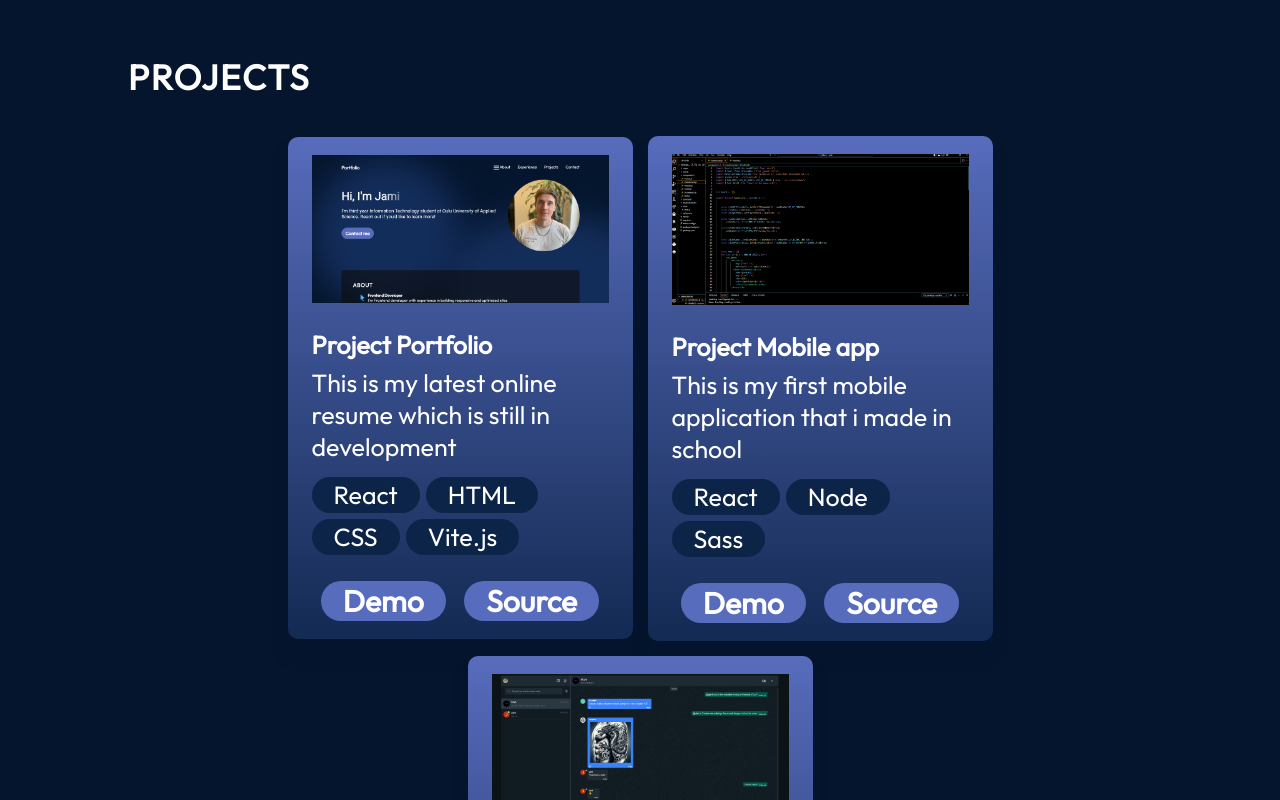
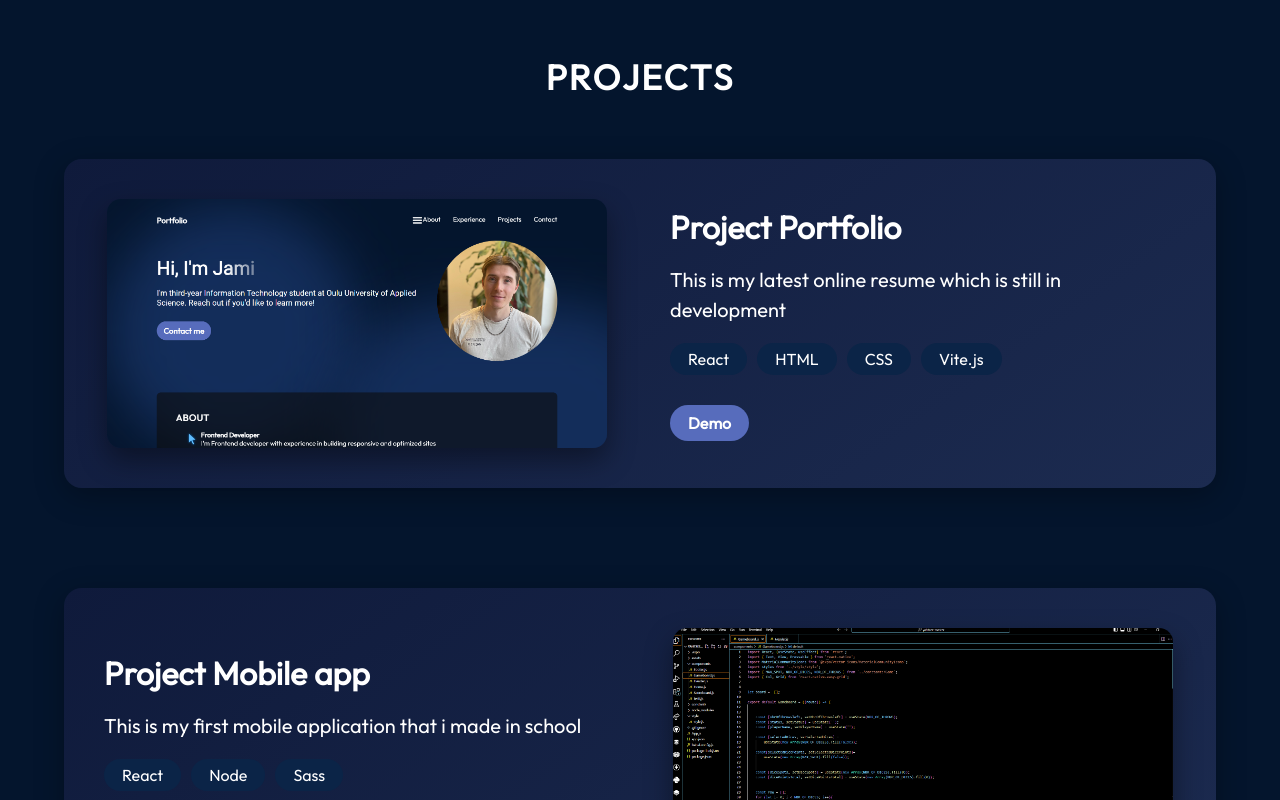
Before and after one commit to Jamirankinen/Portfolio, a React (Vite) app: page / in a window 1280 px wide. Shown: the part 1740-2540 px from the top of the page. Built offline with nearby package versions, Linux system fonts and the light colour scheme.

Commit message:
Changed from cards to better visualisation

```diff
--- a/src/components/Projects/ProjectCard.jsx
+++ /dev/null
@@ -1,36 +0,0 @@
-import React from "react";
-import { getImageUrl } from "../../utils";
-import styles from "./ProjectCard.module.css";
-
-export const ProjectCard = ({
-  project: { title, imageSrc, description, skills, demo, source },
-}) => {
-  return (
-    <div className={styles.container}>
-      <img
-        src={getImageUrl(imageSrc)}
-        alt={`Image of ${title}`}
-        className={styles.image}
-      />
-      <h3 className={styles.title}>{title}</h3>
-      <p className={styles.description}>{description}</p>
-      <ul className={styles.skills}>
-        {skills.map((skill, id) => {
-          return (
-            <li key={id} className={styles.skill}>
-              {skill}{" "}
-            </li>
-          );
-        })}
-      </ul>
-      <div className={styles.links}>
-        <a href={demo} className={styles.link}>
-          Demo
-        </a>
-        <a href={source} className={styles.link}>
-          Source
-        </a>
-      </div>
-    </div>
-  );
-};
--- a/src/components/Projects/ProjectCard.module.css
+++ /dev/null
@@ -1,65 +0,0 @@
-@import "../../vars.css";
-
-.container {
-  display: flex;
-  flex-direction: column;
-  border-radius: 10px;
-  background: linear-gradient(180deg, #576cbc 0%, #132a53 100%);
-  box-shadow: 0 16px 14px 0 #04152d;
-  padding: 18px 24px;
-  max-width: 345px;
-}
-
-.image {
-  margin-bottom: 26px;
-}
-
-.title {
-  font-size: 25px;
-  font-weight: 700;
-}
-
-.description {
-  margin-top: 6px;
-  font-size: 25px;
-  font-weight: 400;
-}
-
-.skills {
-  width: 100%;
-  margin-top: 14px;
-  display: flex;
-  flex-direction: row;
-  flex-wrap: wrap;
-  gap: 6px;
-  list-style: none;
-}
-
-.skill {
-  font-size: 25px;
-  font-weight: 400;
-  border-radius: 100px;
-  background: var(--color-dark);
-  padding: 2px 22px;
-}
-
-.links {
-  width: 100%;
-  margin-top: 26px;
-  display: flex;
-  justify-content: space-around;
-}
-
-.link {
-  text-decoration: none;
-  color: var(--color-text);
-  font-size: 30px;
-  font-weight: 600;
-  border-radius: 100px;
-  background: var(--color-primary);
-  padding: 1px 22px;
-}
-
-.link:hover {
-  background-color: var(--color-dark);
-}
--- /dev/null
+++ b/src/components/Projects/ProjectSlide.jsx
@@ -0,0 +1,112 @@
+import React from "react";
+import styles from "./ProjectSlide.module.css";
+import { getImageUrl } from "../../utils";
+import { motion } from "framer-motion";
+
+export const ProjectSlide = ({ project, isReversed, delays = {} }) => {
+  const {
+    title,
+    imageSrc,
+    description,
+    skills,
+    demo,
+    source
+  } = project;
+
+  // Fallback delays if not all are specified
+  const {
+    image = 1.0,
+    content = 1.3,
+    title: titleDelay = 1.5,
+    description: descDelay = 1.7,
+    skills: skillsDelay = 1.9,
+    links: linksDelay = 2.1
+  } = delays;
+
+  return (
+    <motion.div
+      className={`${styles.projectSlide} ${isReversed ? styles.reversed : ""}`}
+      initial={{ opacity: 0, y: 100 }}
+      whileInView={{ opacity: 1, y: 0 }}
+      viewport={{ once: true }}
+      transition={{ duration: 1, ease: "easeOut" }}
+    >
+      {/* Image */}
+      <motion.div
+        className={styles.imageContainer}
+        initial={{ opacity: 0, x: isReversed ? 40 : -40 }}
+        whileInView={{ opacity: 1, x: 0 }}
+        transition={{ delay: image, duration: 0.8, ease: "easeOut" }}
+        viewport={{ once: true }}
+      >
+        <img
+          src={getImageUrl(imageSrc)}
+          alt={`Screenshot of ${title}`}
+          className={styles.image}
+        />
+      </motion.div>
+
+      {/* Content */}
+      <motion.div
+        className={styles.content}
+        initial={{ opacity: 0, x: isReversed ? -40 : 40 }}
+        whileInView={{ opacity: 1, x: 0 }}
+        transition={{ delay: content, duration: 0.8, ease: "easeOut" }}
+        viewport={{ once: true }}
+      >
+        <motion.h3
+          className={styles.title}
+          initial={{ opacity: 0, y: 20 }}
+          whileInView={{ opacity: 1, y: 0 }}
+          transition={{ delay: titleDelay, duration: 0.6 }}
+          viewport={{ once: true }}
+        >
+          {title}
+        </motion.h3>
+
+        <motion.p
+          className={styles.description}
+          initial={{ opacity: 0, y: 20 }}
+          whileInView={{ opacity: 1, y: 0 }}
+          transition={{ delay: descDelay, duration: 0.6 }}
+          viewport={{ once: true }}
+        >
+          {description}
+        </motion.p>
+
+        <motion.ul
+          className={styles.skills}
+          initial={{ opacity: 0, y: 20 }}
+          whileInView={{ opacity: 1, y: 0 }}
+          transition={{ delay: skillsDelay, duration: 0.6 }}
+          viewport={{ once: true }}
+        >
+          {skills.map((skill, id) => (
+            <li key={id} className={styles.skill}>
+              {skill}
+            </li>
+          ))}
+        </motion.ul>
+
+        <motion.div
+          className={styles.links}
+          initial={{ opacity: 0, y: 20 }}
+          whileInView={{ opacity: 1, y: 0 }}
+          transition={{ delay: linksDelay, duration: 0.6 }}
+          viewport={{ once: true }}
+        >
+          {demo && (
+            <a href={demo} className={styles.link} target="_blank" rel="noreferrer">
+              Demo
+            </a>
+          )}
+          {source && (
+            <a href={source} className={styles.link} target="_blank" rel="noreferrer">
+              Source
+            </a>
+          )}
+        </motion.div>
+      </motion.div>
+    </motion.div>
+  );
+};
--- /dev/null
+++ b/src/components/Projects/ProjectSlide.module.css
@@ -0,0 +1,113 @@
+@import "../../vars.css";
+
+.projectSlide {
+  display: flex;
+  align-items: center;
+  gap: 60px;
+  padding: 40px;
+  border-radius: 18px;
+  background: linear-gradient(145deg, #0f1a3b, #1c2b50);
+  box-shadow: 0 8px 30px rgba(0, 0, 0, 0.3);
+  transition: transform 0.3s ease;
+}
+
+.reversed {
+  flex-direction: row-reverse;
+}
+
+.imageContainer {
+  flex: 1;
+  display: flex;
+  justify-content: center;
+}
+
+.image {
+  width: 100%;
+  max-width: 500px;
+  border-radius: 14px;
+  box-shadow: 0 12px 28px rgba(0, 0, 0, 0.4);
+}
+
+.content {
+  flex: 1;
+  display: flex;
+  flex-direction: column;
+  gap: 18px;
+}
+
+.title {
+  font-size: 32px;
+  font-weight: 700;
+}
+
+.description {
+  font-size: 20px;
+  line-height: 1.5;
+  opacity: 0.95;
+}
+
+.skills {
+  display: flex;
+  flex-wrap: wrap;
+  gap: 10px;
+  list-style: none;
+  padding: 0;
+  margin: 0;
+}
+
+.skill {
+  background: var(--color-dark);
+  padding: 6px 18px;
+  border-radius: 100px;
+  font-size: 16px;
+  font-weight: 500;
+}
+
+.links {
+  display: flex;
+  gap: 18px;
+  margin-top: 12px;
+}
+
+.link {
+  text-decoration: none;
+  color: var(--color-text);
+  font-size: 16px;
+  font-weight: 600;
+  background: var(--color-primary);
+  padding: 8px 18px;
+  border-radius: 100px;
+  transition: background 0.3s ease;
+}
+
+.link:hover {
+  background-color: var(--color-dark);
+}
+
+/* 🌐 Responsive */
+@media (max-width: 900px) {
+  .projectSlide {
+    flex-direction: column;
+    padding: 30px 20px;
+  }
+
+  .reversed {
+    flex-direction: column;
+  }
+
+  .image {
+    max-width: 100%;
+  }
+
+  .title {
+    font-size: 28px;
+  }
+
+  .description {
+    font-size: 18px;
+  }
+
+  .link {
+    font-size: 15px;
+  }
+}
--- a/src/components/Projects/Projects.jsx
+++ b/src/components/Projects/Projects.jsx
@@ -1,25 +1,58 @@
 import React from "react";
 import styles from "./Projects.module.css";
 import projects from "../../data/projects.json";
-import { ProjectCard } from "./ProjectCard";
+import { ProjectSlide } from "./ProjectSlide";
 import { motion } from "framer-motion";
+import { AnimatedHeading } from "../Animations/AnimatedHeading";
 
 export const Projects = () => {
+  // Customize individual delays for each part of each project
+  const animationDelays = [
+    {
+      image: 0.4,
+      content: 0.8,
+      title: 1.0,
+      description: 1.2,
+      skills: 1.4,
+      links: 1.6
+    },
+    {
+      image: 0.3,
+      content: 0.6,
+      title: 0.8,
+      description: 1.0,
+      skills: 1.2,
+      links: 1.4
+    },
+    {
+      image: 0.5,
+      content: 0.9,
+      title: 1.1,
+      description: 1.3,
+      skills: 1.5,
+      links: 1.7
+    }
+  ];
+
   return (
-    <motion.section
+    <section
       className={styles.container}
       id="projects"
-      initial={{ opacity: 0, y: 50 }}
-      whileInView={{ opacity: 1, y: 0 }}
-      transition={{ duration: 0.6 }}
-      viewport={{ once: true }}
     >
-      <h2 className={styles.title}>Projects</h2>
-      <div className={styles.projects}>
-        {projects.map((project, id) => {
-          return <ProjectCard key={id} project={project} />;
-        })}
+      <AnimatedHeading
+              text="Projects"
+              className={styles.title}
+            />
+      <div className={styles.slides}>
+        {projects.map((project, index) => (
+          <ProjectSlide
+            key={index}
+            project={project}
+            isReversed={index % 2 !== 0}
+            delays={animationDelays[index] || {}} // default to empty if not defined
+          />
+        ))}
       </div>
-    </motion.section>
+    </section>
   );
 };
--- a/src/components/Projects/Projects.module.css
+++ b/src/components/Projects/Projects.module.css
@@ -3,9 +3,8 @@
 .container {
   margin-top: 150px;
   color: var(--color-text);
-  margin-left: 10%;
-  margin-right: 10%;
-  scroll-margin-top: 100px;
+  margin-left: 5%;
+  margin-right: 5%;
   scroll-margin-top: var(--scroll-offset);
 }
 
@@ -14,15 +13,12 @@
   font-weight: 700;
   letter-spacing: 1.75px;
   text-transform: uppercase;
+  margin-bottom: 60px;
+  text-align: center;
 }
 
-.projects {
-  margin-top: 37px;
+.slides {
   display: flex;
-  flex-direction: row;
-  flex-wrap: wrap;
-  align-items: center;
-  justify-content: center;
-  gap: 15px;
-  width: 100%;
+  flex-direction: column;
+  gap: 100px;
 }
```
